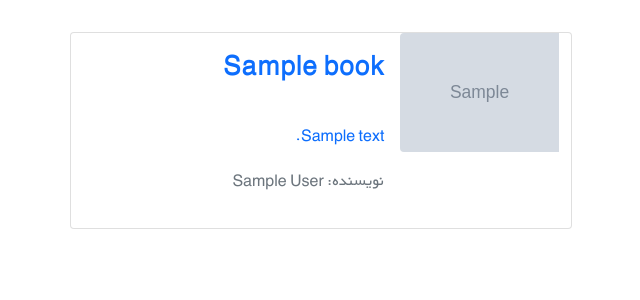
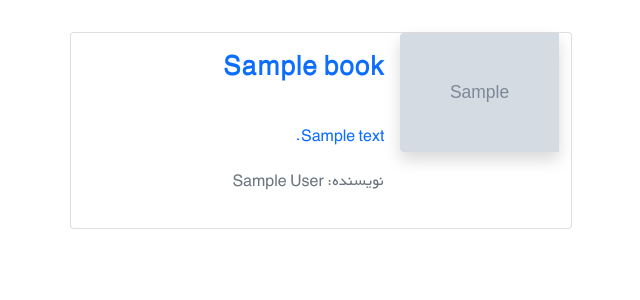
Before and after one commit to mazzberry/Django-project-Bookstore, a Django app: page /books/ in a window 1280 px wide. Shown: the part 61-361 px from the top of the page, without its empty margins (319-959 px from the left). Run offline with Django 5.2, Linux system fonts and the light colour scheme; tables that the repository leaves empty hold one stand-in row (values such as "Sample post"); grey boxes marked "Sample" are stand-in pictures; some libraries are stand-ins or nearby versions.

```diff
--- a/books/templates/books/book_list.html
+++ b/books/templates/books/book_list.html
@@ -20,7 +20,7 @@
                 <div class="row g-0 h-100" dir="rtl">
                     <div class="col-md-4">
                           {% if book.book_cover %}
-                            <img src="{{ book.book_cover.url }}" class="img-fluid rounded-start" alt="...">
+                            <img src="{{ book.book_cover.url }}" class="shadow img-fluid rounded-start" alt="...">
                             {% endif %}
                     </div>
                     <div class="col-md-8 h-100">
```
